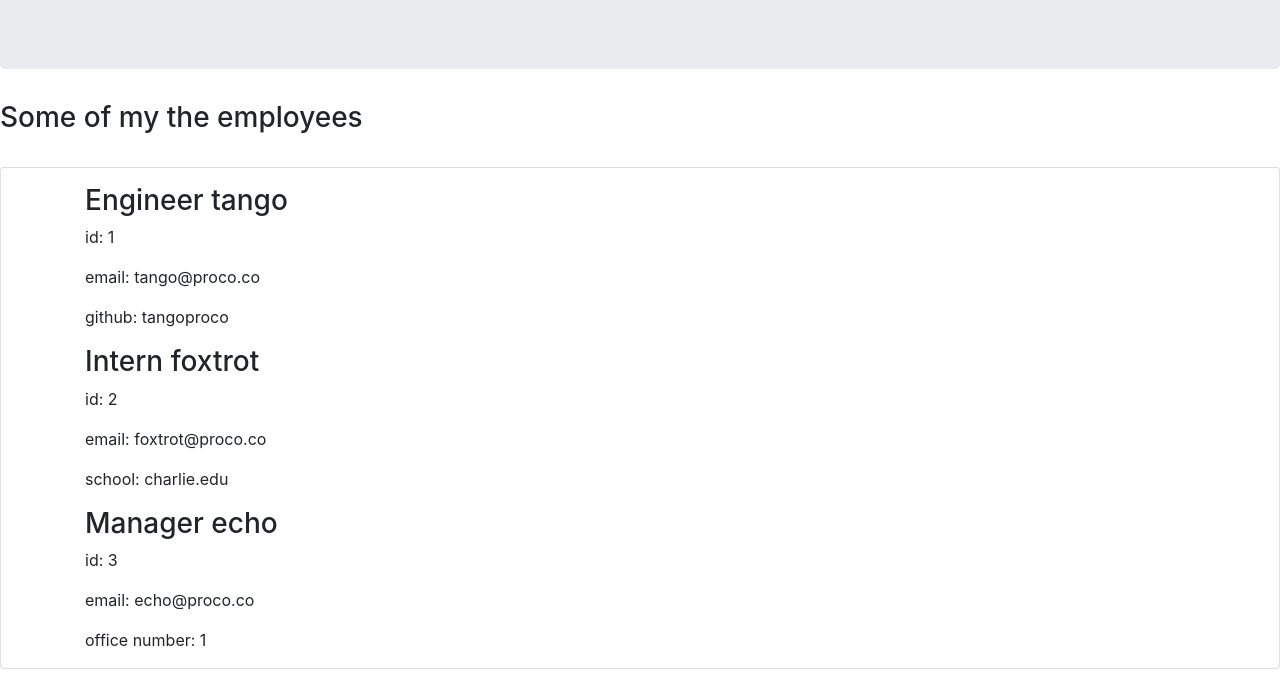
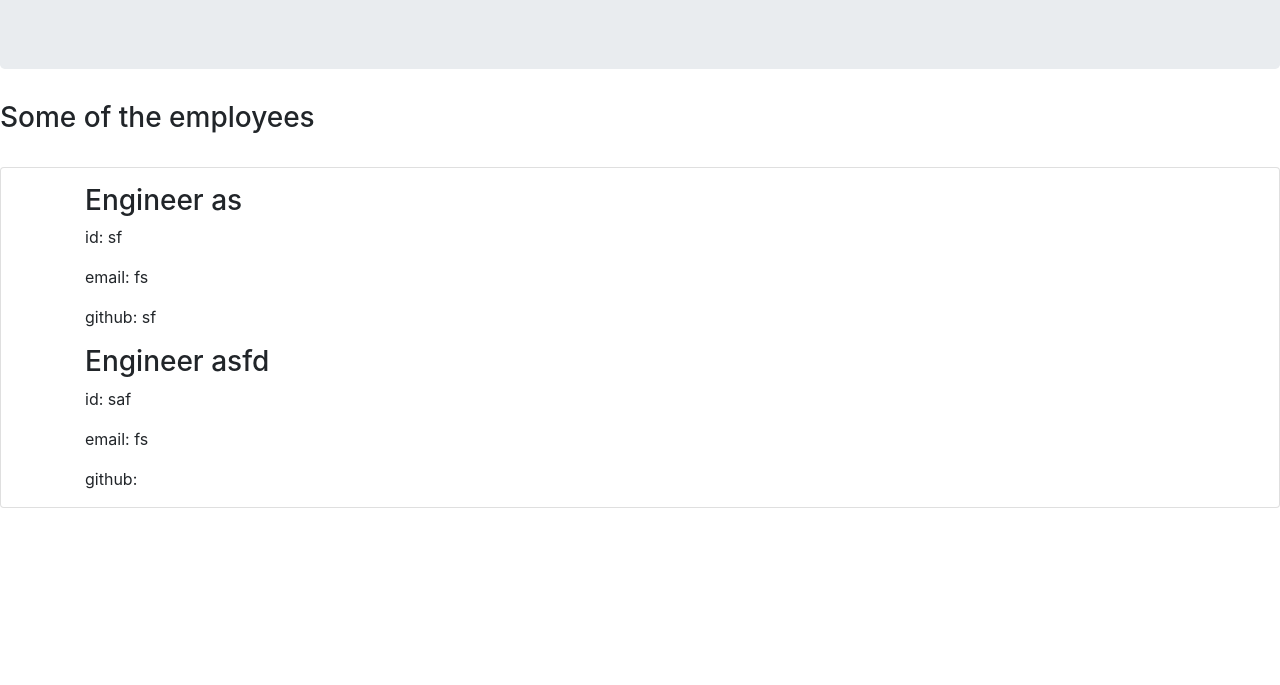
Before and after one commit to austinslatey/Team-Profile-Generator, a website: page index.html in a window 1280 px wide. Shown: the part 115-800 px from the top of the page. Drawn offline with nearby package versions, Linux system fonts and the light colour scheme; files that its build step writes are made by us from their sources.

```diff
--- a/index.html
+++ b/index.html
@@ -13,29 +13,22 @@
     <div class="jumbotron text-center">
       <h1>Employee Roster</h1>
     </div>
-  <h3>Some of my the employees</h3><br>
+  <h3>Some of the employees</h3><br>
   <div class="card">
       <p><div class="container">
     <div class="row">
         <div class="col-sm-4">
-            <h3>Engineer tango </h3>
-            <p> id: 1 </p>
-            <p> email: tango@proco.co </p>
-            <p> github: tangoproco </p>
+            <h3>Engineer as </h3>
+            <p> id: sf </p>
+            <p> email: fs </p>
+            <p> github: sf </p>
         </div><div class="container">
     <div class="row">
         <div class="col-sm-4">
-            <h3>Intern foxtrot </h3>
-            <p> id: 2 </p>
-            <p> email: foxtrot@proco.co </p>
-            <p> school: charlie.edu </p>
-        </div><div class="container">
-    <div class="row">
-        <div class="col-sm-4">
-            <h3>Manager echo </h3>
-            <p> id: 3 </p>
-            <p> email: echo@proco.co </p>
-            <p> office number: 1 </p>
+            <h3>Engineer asfd </h3>
+            <p> id: saf </p>
+            <p> email: fs </p>
+            <p> github:  </p>
         </div></p>
     </div>
     </body>
```
Also changed, not shown: index.js (+6 -2 lines).
